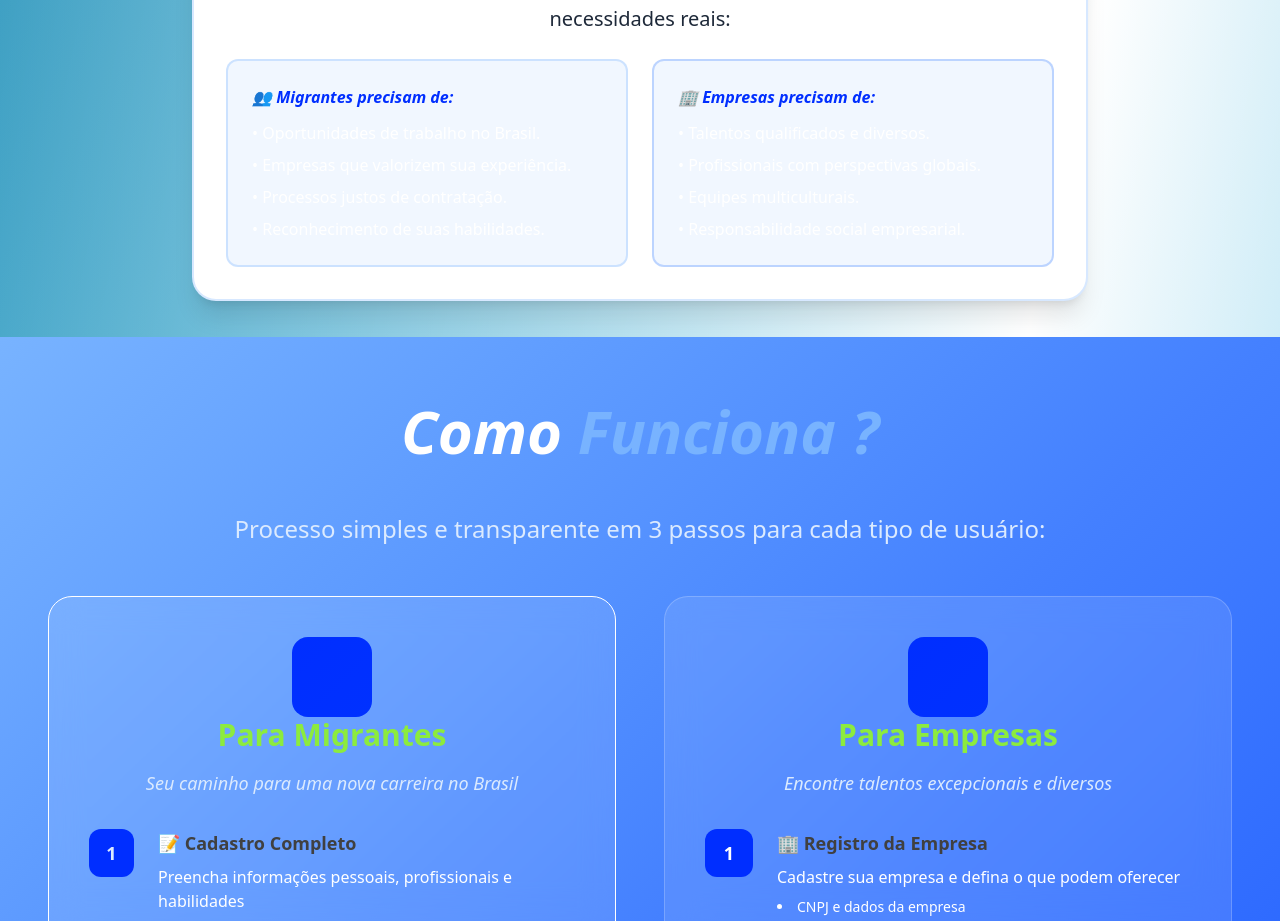
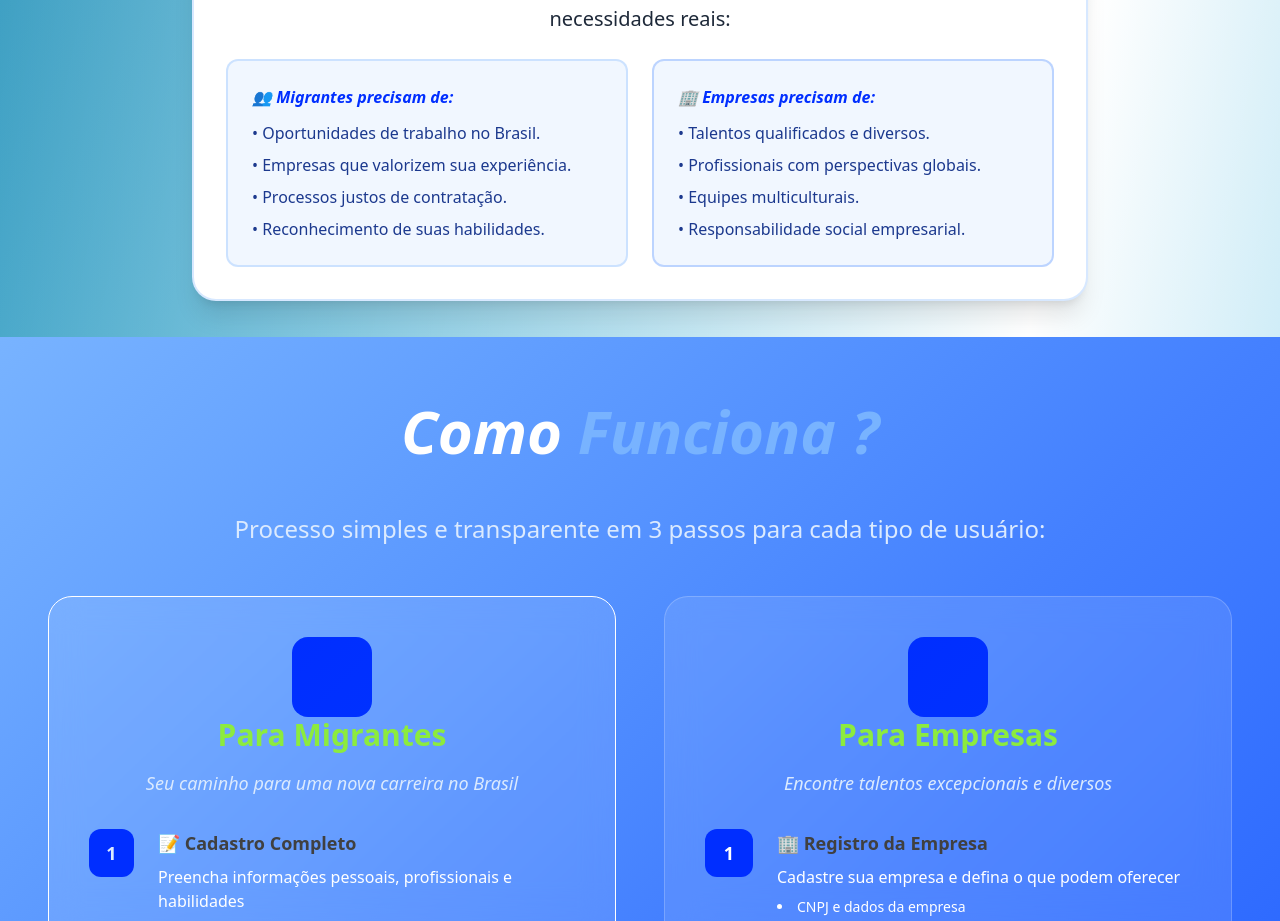
Before and after one commit to AngelTJVzla/ProjetoFinal_grupo_08, a React (Vite) app in the folder Fronted/: page / in a window 1280 px wide. Shown: the part 871-1792 px from the top of the page. Built offline with nearby package versions, Linux system fonts and the light colour scheme; no server answers.

Commit message:
Melhora cor legível do texto das listas na HomePage.jsx

```diff
--- a/Fronted/src/Pages/HomePage.jsx
+++ b/Fronted/src/Pages/HomePage.jsx
@@ -92,7 +92,7 @@ function HomePage() {
                 <h3 className="font-bold text-[#002eff] mb-3 font-circe italic">
                   👥 Migrantes precisam de:
                 </h3>
-                <ul className="text-white space-y-2 font-circe font-medium">
+                <ul className="text-blue-900 space-y-2 font-circe font-medium">
                   <li>• Oportunidades de trabalho no Brasil.</li>
                   <li>• Empresas que valorizem sua experiência.</li>
                   <li>• Processos justos de contratação.</li>
@@ -103,7 +103,7 @@ function HomePage() {
                 <h3 className="font-bold text-[#002eff] mb-3 font-circe italic">
                   🏢 Empresas precisam de:
                 </h3>
-                <ul className="text-white space-y-2 font-circe font-medium">
+                <ul className="text-blue-900 space-y-2 font-circe font-medium">
                   <li>• Talentos qualificados e diversos.</li>
                   <li>• Profissionais com perspectivas globais.</li>
                   <li>• Equipes multiculturais.</li>
```
